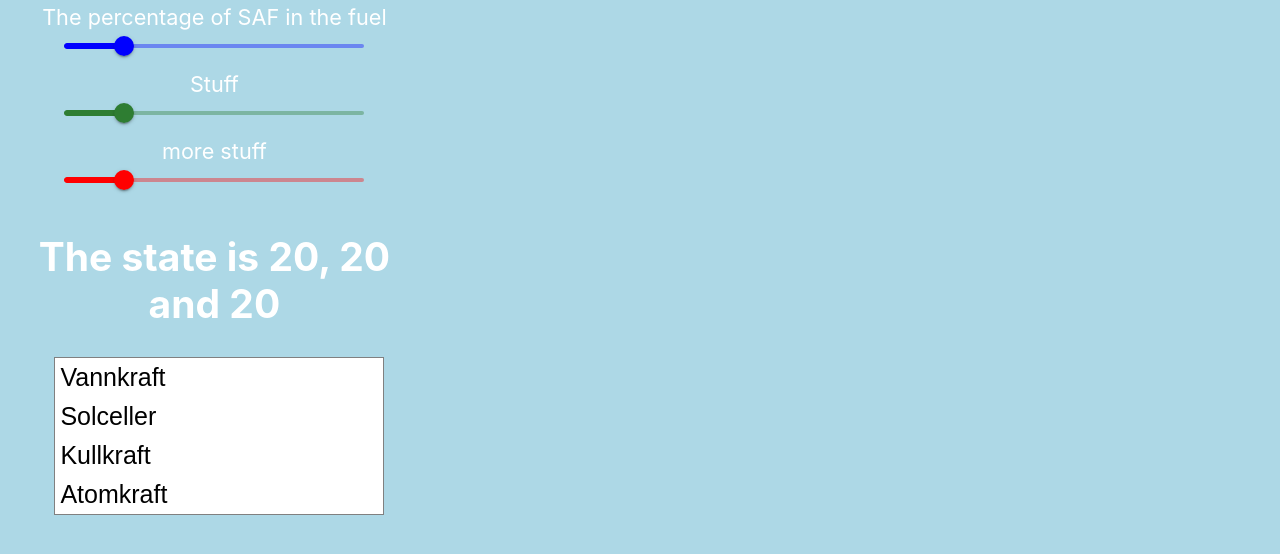
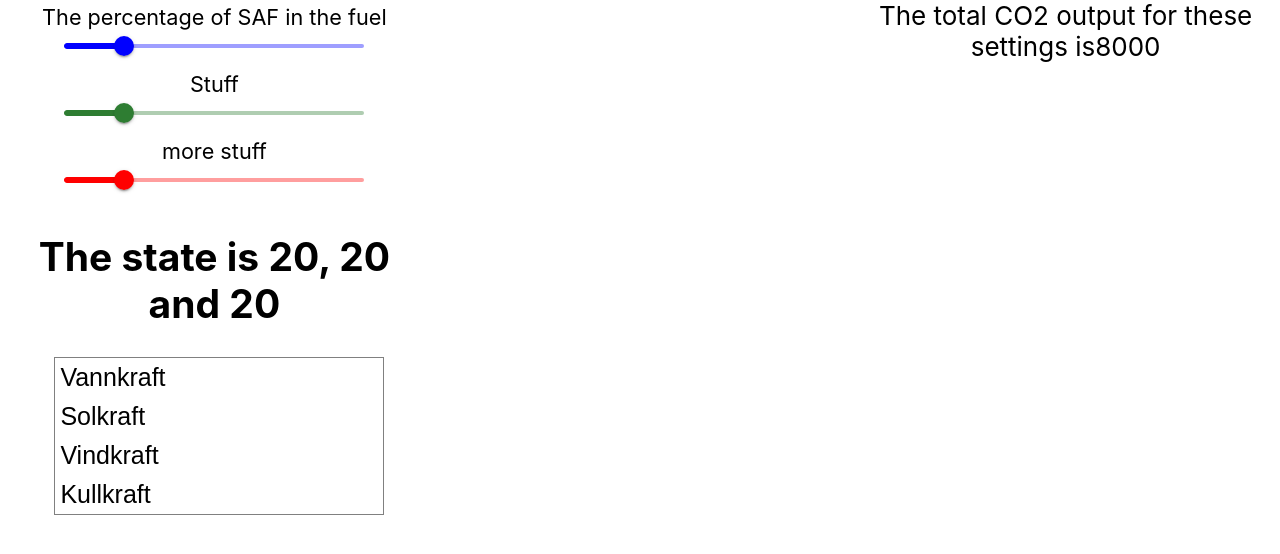
Before and after one commit to hans1512/EiTNettside, a React (Create React App) app: page / in a window 1280 px wide. Both pictures are taken after a click on the button "Power source". Shown: the top 554 px of the page. Built offline with nearby package versions, Linux system fonts and the light colour scheme.

Commit message:
Made images appearing be reactive

```diff
--- a/src/App.css
+++ b/src/App.css
@@ -18,7 +18,6 @@
 }
 
 .input-section {
-  background-color: lightblue;
   min-height: 100vh;
   min-width: 33.5%;
   display: flex;
@@ -26,11 +25,10 @@
   align-items: center;
   justify-content: start;
   font-size: calc(10px + 2vmin);
-  color: white;
+  color: black;
 }
 
 .image-section {
-  background-color: lightblue;
   min-height: 100vh;
   min-width: 33%;
   display: flex;
@@ -38,11 +36,16 @@
   align-items: center;
   justify-content: start;
   font-size: calc(10px + 2vmin);
-  color: white;
+  color: black;
+}
+
+.power-image{
+  padding-top: 1vh;
+  width: 30vh;
+  height: 30vh;
 }
 
 .output-section {
-  background-color: lightblue;
   min-height: 100vh;
   min-width: 33.5%;
   display: flex;
@@ -50,7 +53,7 @@
   align-items: center;
   justify-content: start;
   font-size: calc(10px + 2vmin);
-  color: white;
+  color: black;
 }
 
 .App-link {
--- a/src/App.js
+++ b/src/App.js
@@ -2,6 +2,11 @@ import "./App.css";
 import React, { useState } from "react";
 import Dropdown from "./components/dropdown/dropdown";
 import Slider from "@mui/material/Slider";
+
+import solkraft from "./images/solkraft.jpg";
+import vannkraft from "./images/vannkraft.jpg";
+import vindkraft from "./images/vindkraft.jpg";
+import kullkraft from "./images/kullkraft.jpg";
 
 function App() {
   const [slider1, setSlider1] = useState(20);
@@ -81,9 +86,9 @@ function App() {
         <Dropdown
           items={[
             <button onClick={setPowerState}>Vannkraft</button>,
-            <button onClick={setPowerState}>Solceller</button>,
+            <button onClick={setPowerState}>Solkraft</button>,
+            <button onClick={setPowerState}>Vindkraft</button>,
             <button onClick={setPowerState}>Kullkraft</button>,
-            <button onClick={setPowerState}>Atomkraft</button>,
           ]}
           type="Power source"
         />
@@ -99,8 +104,24 @@ function App() {
         />
         {countryState}
       </div>
-      <div className="image-section"></div>
-      <div className="output-section"></div>
+      <div className="image-section">
+        {powerState === "Vannkraft" && (
+          <img src={vannkraft} className="power-image" alt="Vannkraft"></img>
+        )}
+        {powerState === "Kullkraft" && (
+          <img src={kullkraft} className="power-image" alt="Kullkraft"></img>
+        )}
+        {powerState === "Solkraft" && (
+          <img src={solkraft} className="power-image" alt="Solkraft"></img>
+        )}
+        {powerState === "Vindkraft" && (
+          <img src={vindkraft} className="power-image" alt="Vindkraft"></img>
+        )}
+      </div>
+      <div className="output-section">
+        The total CO2 output for these settings is
+        {slider1 * slider2 * slider3}
+      </div>
     </div>
   );
 }
```
